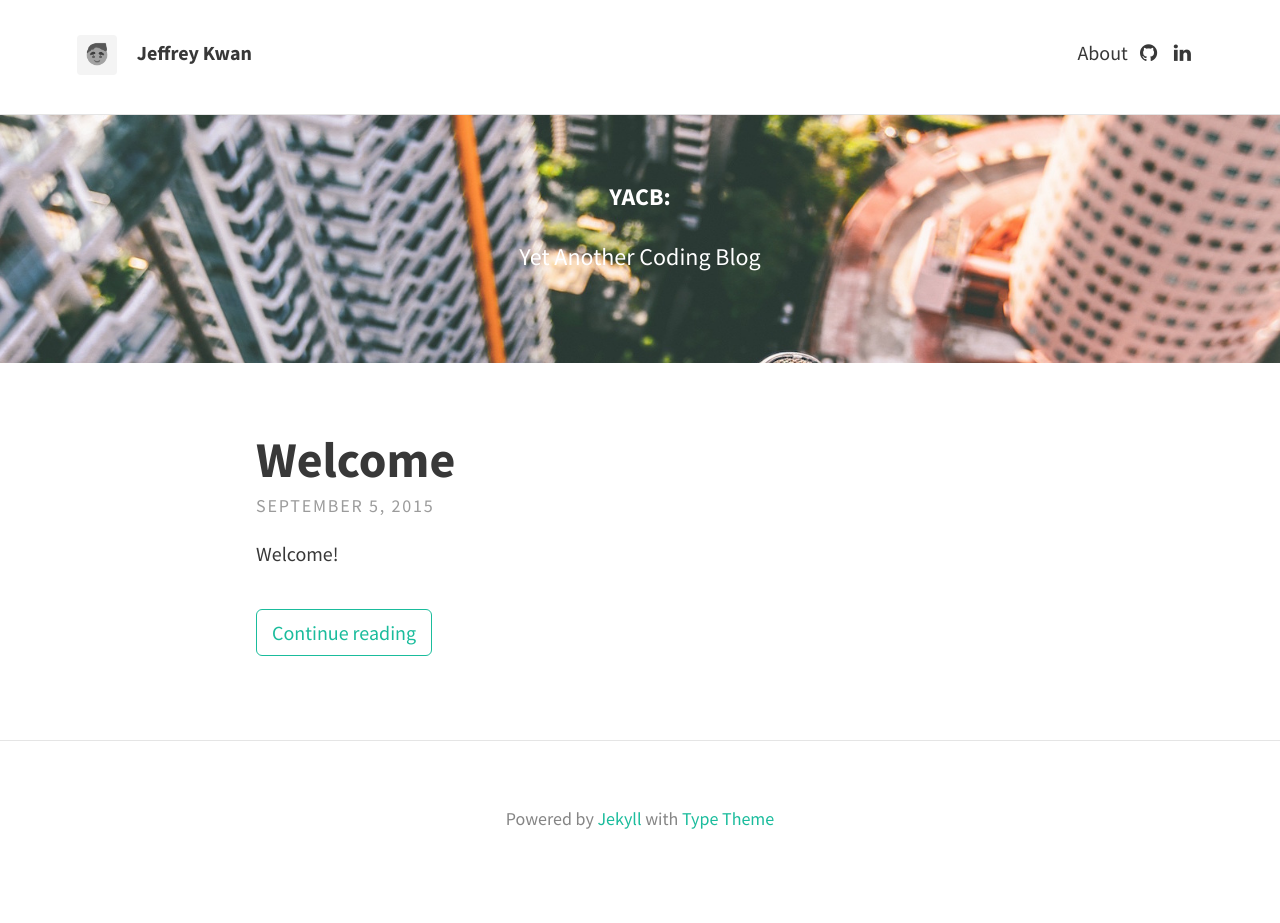
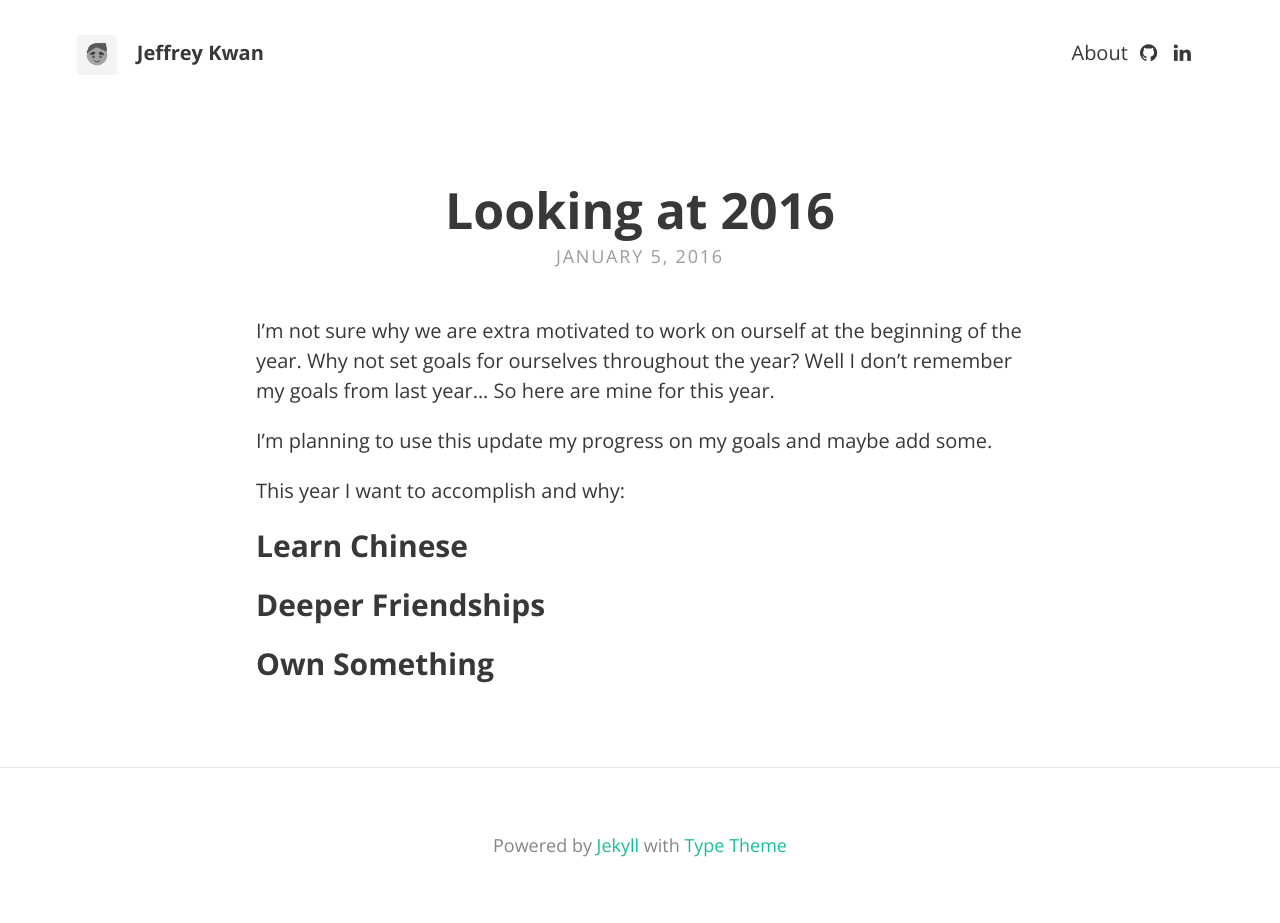
Before and after one commit to jeffreykwan/jeffreykwan.github.io, a Jekyll site: the page built from index.html, in a window 1280 px wide. Built offline with Jekyll 4.4.1, drawn with Linux system fonts in a browser that asks for light colours; nearby versions of some CDN libraries; the list of posts is cut into pages by our own code; before the commit the page ends 900 px from its top, so only the background shows below that.

Commit message:
2016 first post

```diff
--- a/_config.yml
+++ b/_config.yml
@@ -8,14 +8,11 @@ theme:
   title: Jeffrey Kwan
   avatar: avatar.png
   gravatar: # Email MD5 hash
-  description: "Yet another coding blog" # used by search engines
+  description: "jeffrey kwan blog" # used by search engines
 
   # Header and footer text
-  header_text: >
-    <p><strong>YACB:</strong></p>
-    <p>Yet Another Coding Blog</p>
-    <p></p>
-  header_text_feature_image: 'img/flynits-n-scrapers.jpeg'
+  header_text:
+  header_text_feature_image:
   footer_text: >
    Powered by <a href="http://jekyllrb.com">Jekyll</a> with <a href="https://rohanchandra.github.io/project/type/">Type Theme</a>
 
@@ -56,13 +53,13 @@ theme:
 
   # Colours, typography and padding
   # Open the "_sass > base" folder, and open "_variables.scss"
-  google_fonts: "Source+Sans+Pro:400,700,700italic,400italic"
+  google_fonts: "Open+Sans:400,700,700italic,400italic"
 
   # Post navigation
   post_navigation: false
 
 # PAGINATION
-paginate: 10
+paginate: 5
 paginate_path: "blog/page:num"
 
 # BUILD SETTINGS
--- a/_posts/2015-09-05-welcome.md
+++ /dev/null
@@ -1,8 +0,0 @@
----
-title: "Welcome"
-layout: post
----
-
-Welcome!
-
-First post just to test things out.
--- /dev/null
+++ b/_posts/2016-01-05-looking-at-2016.md
@@ -0,0 +1,17 @@
+---
+title: "Looking at 2016"
+layout: post
+---
+
+I'm not sure why we are extra motivated to work on ourself at the beginning of the year. Why not set goals for ourselves
+throughout the year? Well I don't remember my goals from last year... So here are mine for this year.
+
+I'm planning to use this update my progress on my goals and maybe add some.
+
+This year I want to accomplish and why:
+
+### Learn Chinese
+
+### Deeper Friendships
+
+### Own Something
--- a/_sass/base/_variables.scss
+++ b/_sass/base/_variables.scss
@@ -1,6 +1,6 @@
 // Typography
-$font-family-main: 'Source Sans Pro', Helvetica, Arial, sans-serif;
-$font-family-headings: 'Source Sans Pro', Helvetica, Arial, sans-serif;
+$font-family-main: 'Open Sans', Helvetica, Arial, sans-serif;
+$font-family-headings: 'Open Sans', Helvetica, Arial, sans-serif;
 $font-size: 1.25em;
 
 // Padding
--- a/_sass/includes/_header.scss
+++ b/_sass/includes/_header.scss
@@ -1,7 +1,6 @@
 .site-header {
   @extend %padding-small;
   background: $brand-color;
-  border-bottom: 1px solid $border-color;
   display: inline-block;
   float: left;
   width: 100%;
--- a/_sass/layouts/_index.scss
+++ b/_sass/layouts/_index.scss
@@ -21,12 +21,18 @@
     display: inline-block;
     background-size: $feature-image-size;
     border-bottom: 1px solid $border-color;
+
     p a:hover {
       @extend %link-hover;
     }
+
+    header {
+      text-align: center;
+    }
   }
-  .excerpt {
-    margin-top: 1em;
+
+  .content {
+    margin-top: 6%;
   }
 }
 // Pagination
--- a/index.html
+++ b/index.html
@@ -23,11 +23,8 @@ layout: default
           {{ post.date | date: "%B %-d, %Y" }}
         </p>
       </header>
-      <div class="excerpt">
-        {{ post.excerpt }}
-        <a class="button" href="{{ post.url | prepend: site.baseurl }}">
-          {{ site.theme.str_continue_reading }}
-        </a>
+      <div class="content">
+        {{ post.content }}
       </div>
     </div>
     {% endfor %}
```
Also changed, not shown: about.md (+3 -3 lines), Gemfile.lock, img/flynits-n-scrapers.jpg (renamed from img/flynits-n-scrapers.jpeg).
